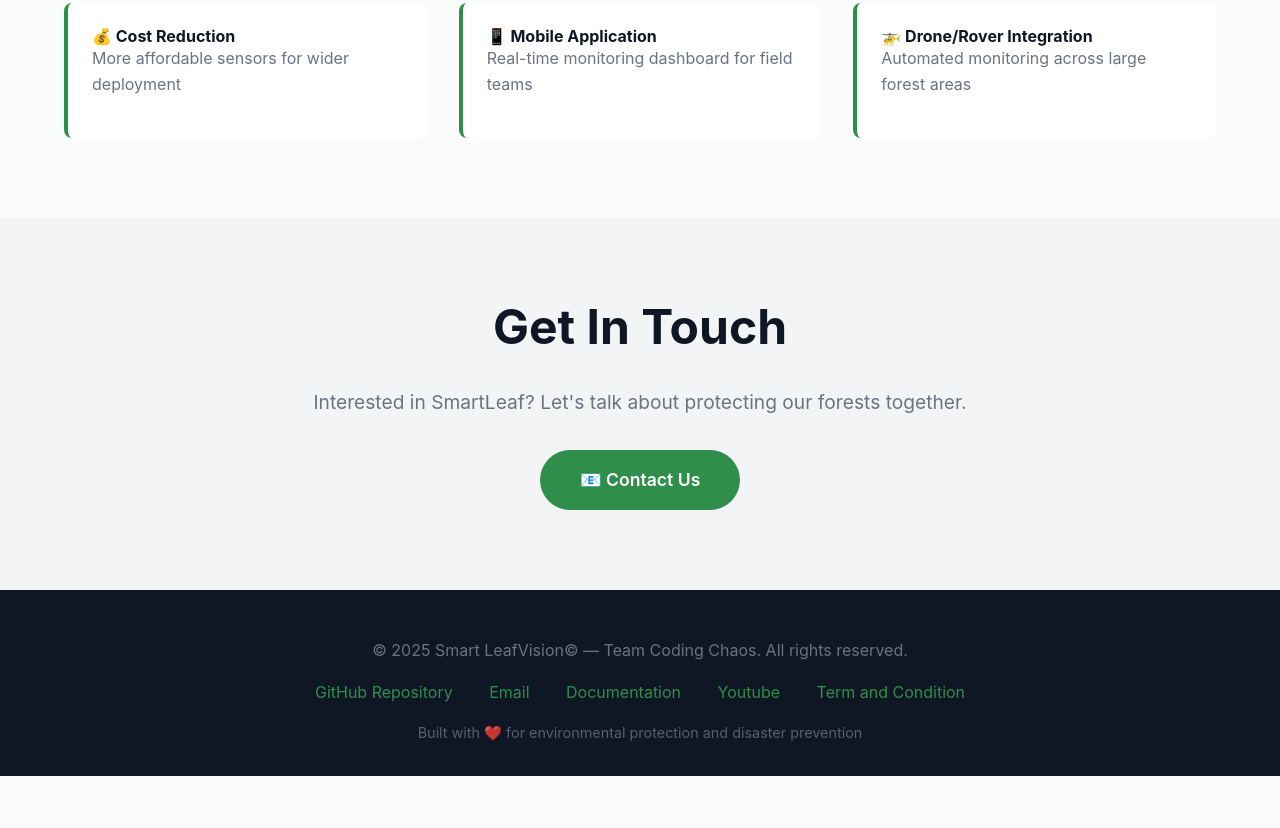
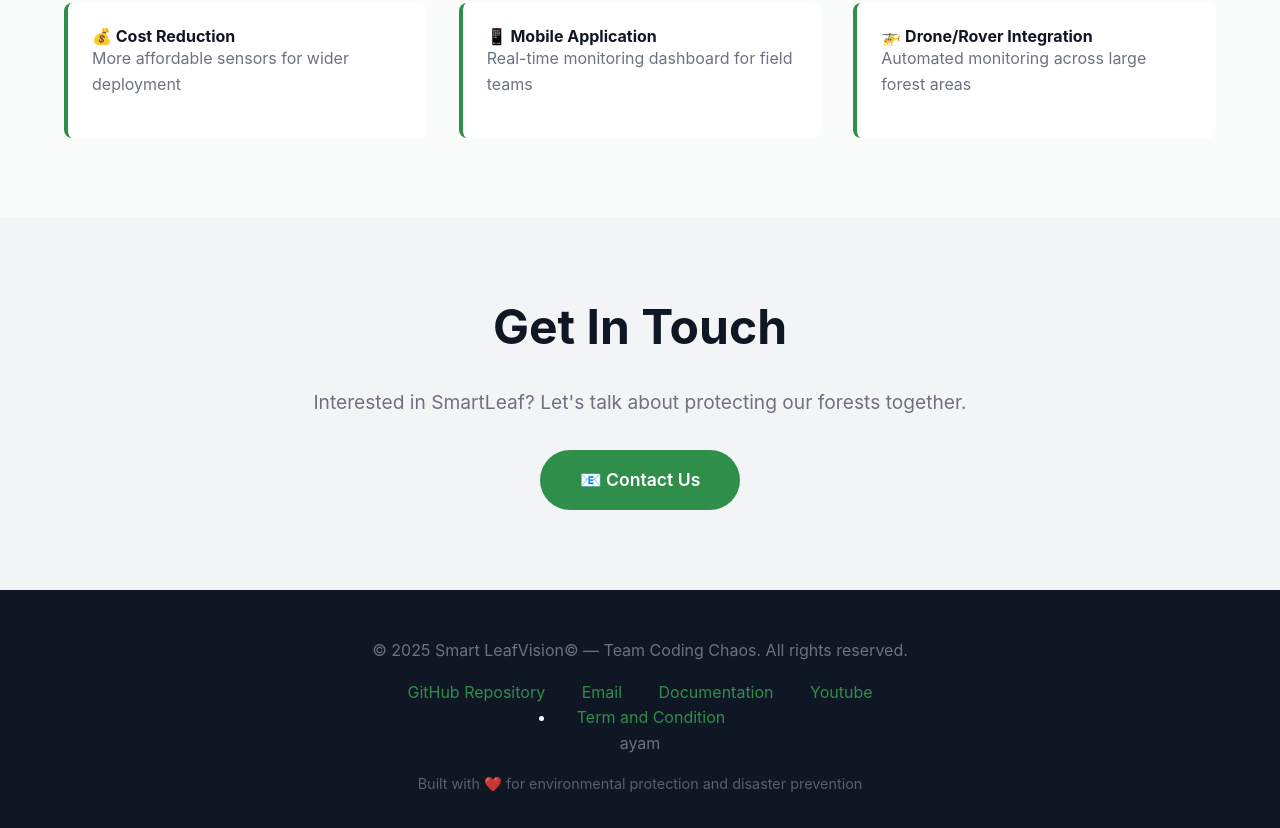
Before and after one commit to ABDULLAHALAMIEN/EcoGuardian2.0, a plain HTML site: page index.html in a window 1280 px wide. Shown: the part 4805-5633 px from the top of the page. Before the commit the page ends 5581 px from the top, so only its background shows below. Drawn offline with Linux system fonts and the light colour scheme.

Commit message:
Update index.html

```diff
--- a/index.html
+++ b/index.html
@@ -907,8 +907,8 @@
                 <a href="mailto:eco.guardian2025@outlook.com">Email</a>
                 <a href="#">Documentation</a>
                 <a href="https://www.youtube.com/@Codingchaos-u5m">Youtube</a>
-                <a href="t&c.html">Term and Condition</a>
-
+                <li><a href="t&c.html">Term and Condition</a></li>
+                <p>ayam</p>
             </div>
             <p style="margin-top: 1rem; font-size: 0.9rem; opacity: 0.8;">
                 Built with ❤️ for environmental protection and disaster prevention
```
